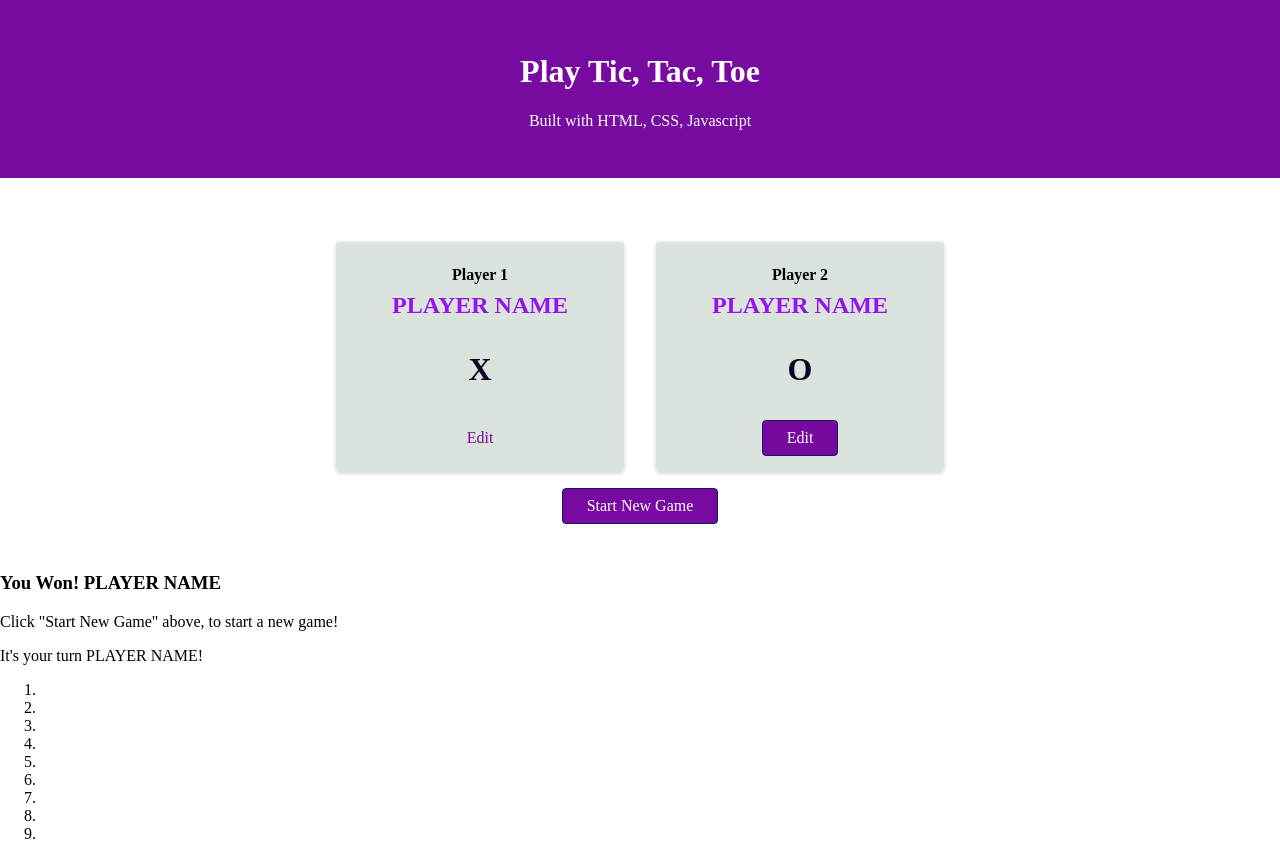
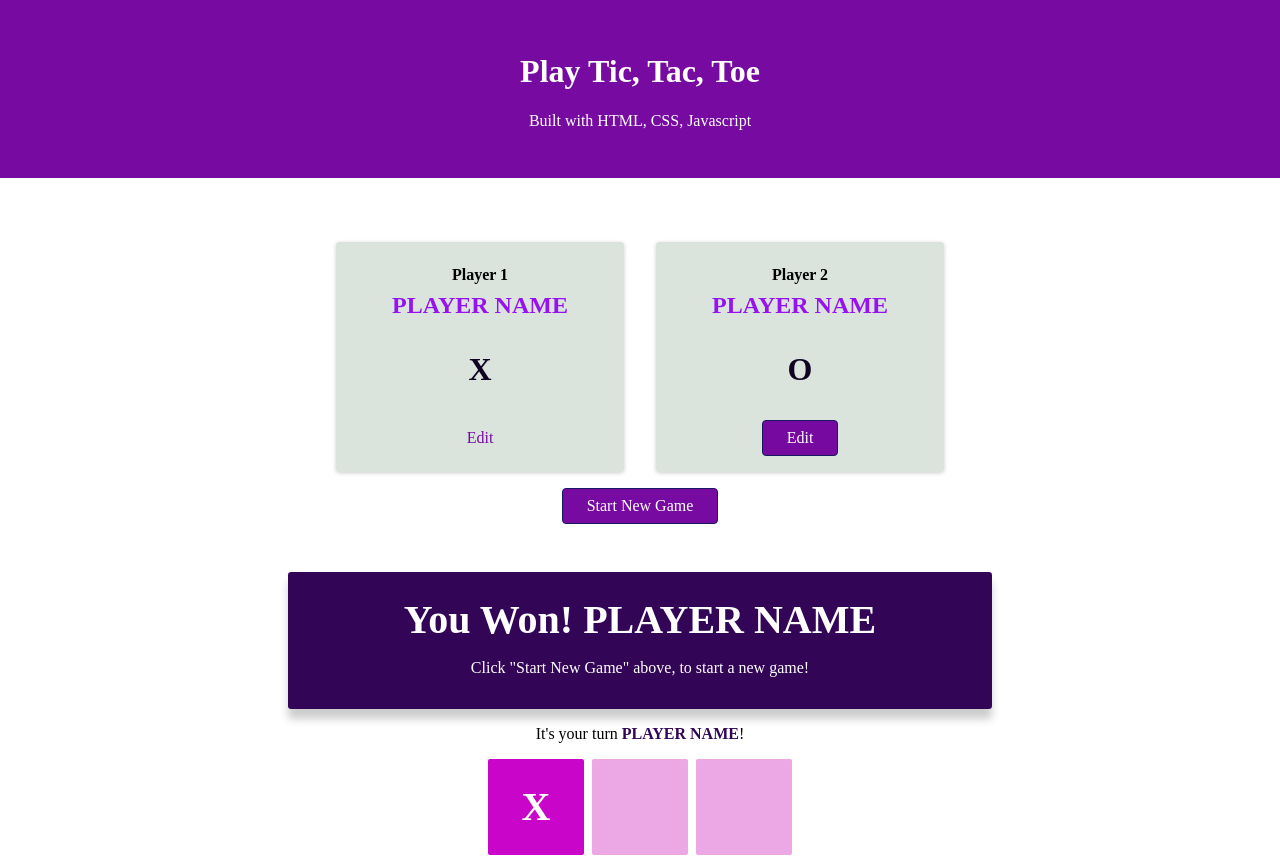
Before and after one commit to BlissfulCoda/tic-tac-toe, a plain HTML site: page index.html in a window 1280 px wide. Shown: the top 858 px of the page. Drawn offline with Linux system fonts and the light colour scheme.

Commit message:
css styling is  complete

```diff
--- a/index.html
+++ b/index.html
@@ -8,6 +8,7 @@
     <link rel="stylesheet" href="/styles/style.css">
     <link rel="stylesheet" href="/styles/overlays.css">
     <link rel="stylesheet" href="/styles/configuration.css">
+    <link rel="stylesheet" href="/styles/game.css">
 </head>
 <body>
     <div id="backdrop"></div>
@@ -51,17 +52,16 @@
             </ol>
             <button class="btn">Start New Game</button>
         </section>
+
         <section id="active-game">
-
-            <article>
-                <h3>You Won! <span id="winner-name"> PLAYER NAME</span></h3>
+            <article id="game-over">
+                <h2>You Won! <span id="winner-name"> PLAYER NAME</span></h2>
                 <p>Click "Start New Game" above, to start a new game! </p>
             </article>
 
-
             <p>It's your turn <span id="active-player-name">PLAYER NAME</span>!</p>
-            <ol>
-                <li></li>
+            <ol id="game-board">
+                <li class="disabled">X</li>
                 <li></li>
                 <li></li>
 
--- /dev/null
+++ b/styles/game.css
@@ -0,0 +1,58 @@
+#active-game {
+    text-align: center;
+    margin: 2rem 0 5rem 0;
+    /* display: none; */
+}
+
+#game-over {
+    width: 90%;
+    max-width: 40rem;
+    margin: auto;
+    padding: 1rem 2rem;
+    background-color: rgb(50, 5, 87);
+    box-shadow: 0 10px 8px rgba(0,0,0,0.2);
+    color: #fff;
+    border-radius: .2rem;
+}
+
+#game-over h2 {
+    font-size: 2.5rem;
+    margin: .5rem 0;
+}
+
+#active-player-name {
+    font-weight: bold;
+    color: rgb(50, 6, 87);
+}
+
+#game-board {
+    list-style: none;
+    margin: 1rem 0;
+    padding: 0;
+    display: grid;
+    grid-template-columns: repeat(3, 6rem);
+    grid-template-rows: repeat(3, 6rem);
+    justify-content: center;
+    gap: .5rem;
+}
+
+#game-board li {
+    background-color: rgb(235, 168, 229);
+    border-radius: 2px;
+    cursor: pointer;
+    display: flex;
+    justify-content: center;
+    align-items: center;
+    font-weight: bold;
+    font-size: 2.5rem;
+}
+
+#game-board li:hover {
+    background-color: rgb(201, 5, 201);
+}
+
+#game-board li.disabled {
+    background-color: rgb(201, 5, 201);
+    color: #fff;
+    cursor: default;
+}
```
